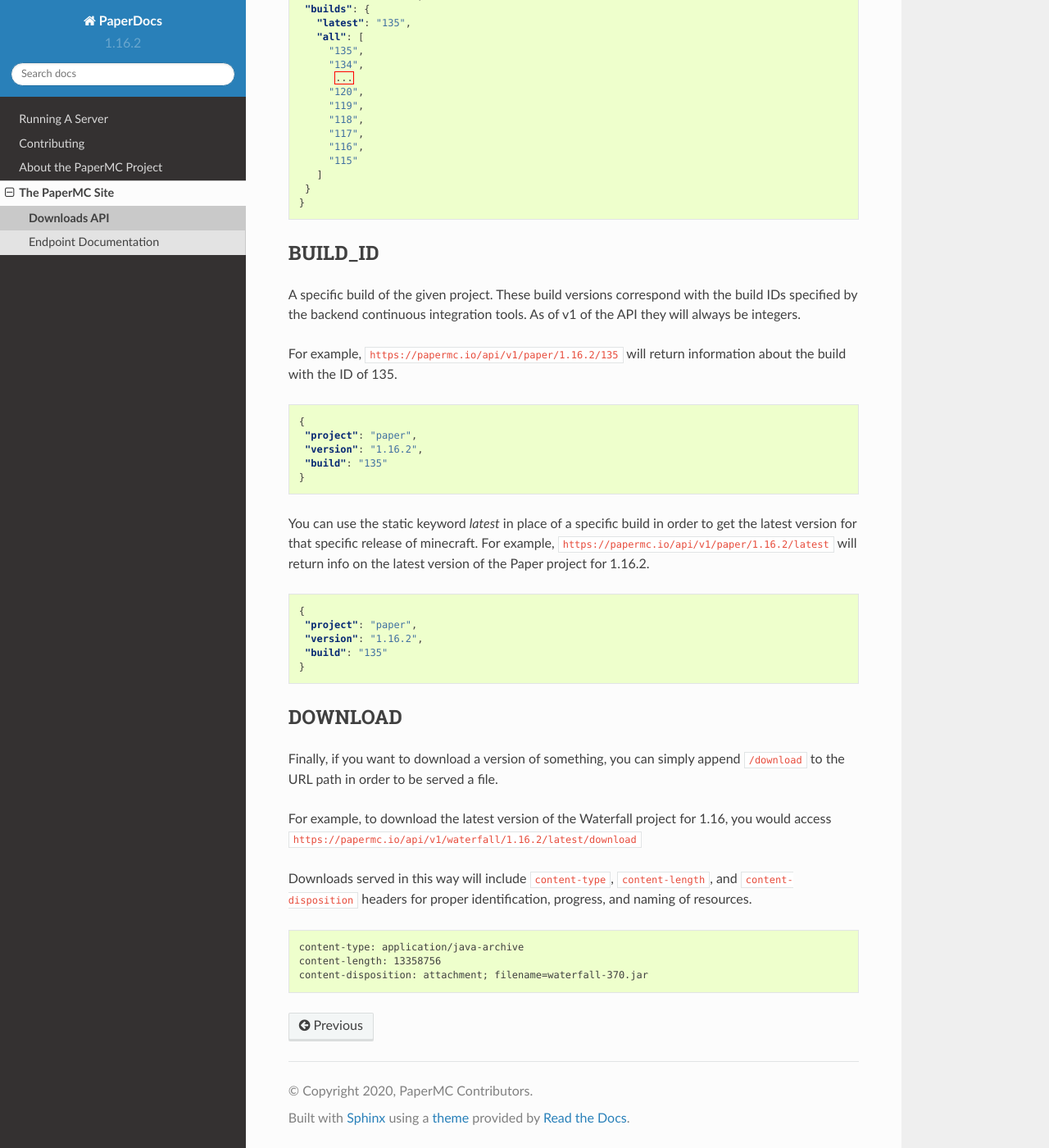
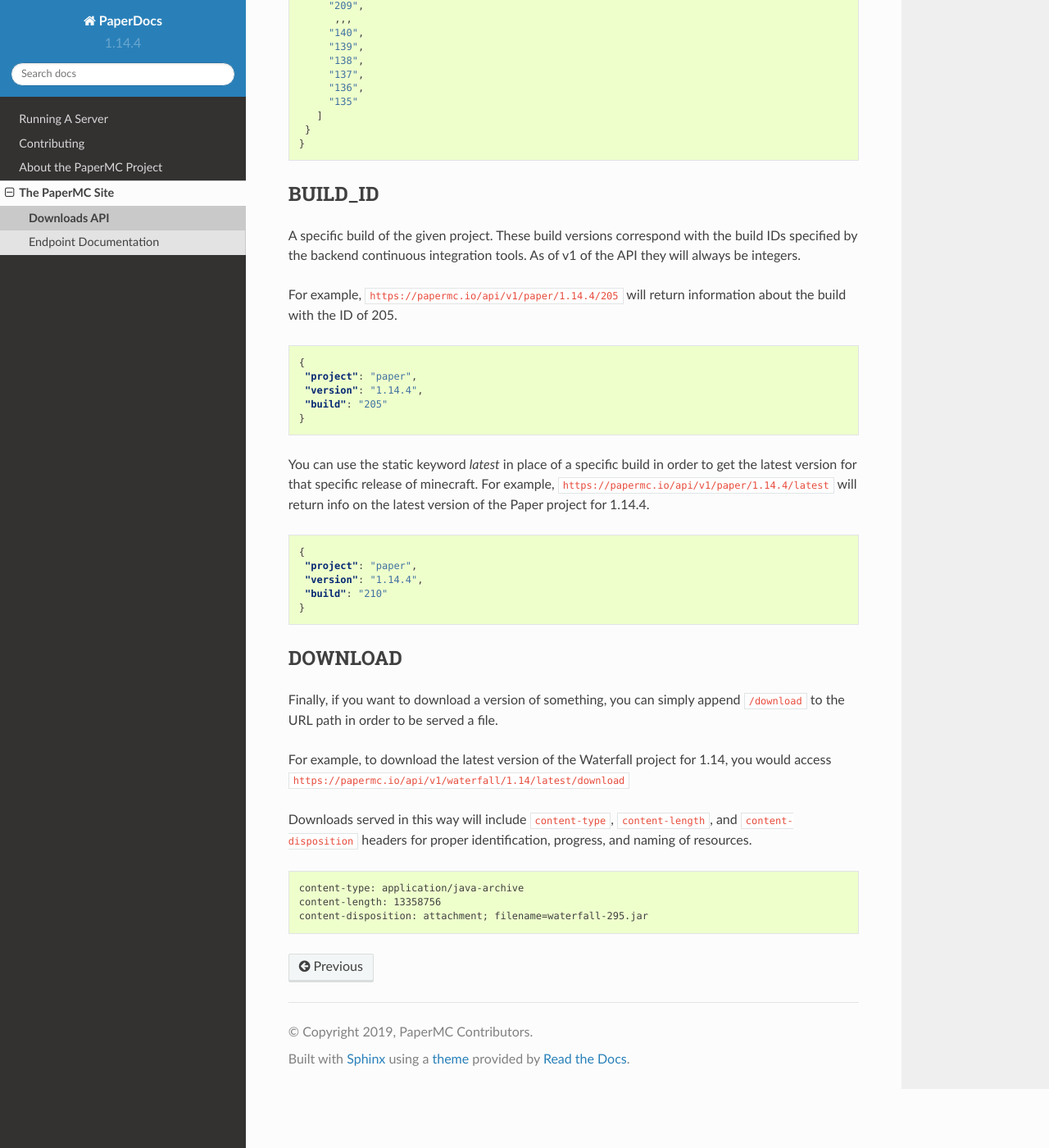
Before and after one commit to PaperMC/PaperDocs, a Sphinx documentation site: the page built from source/site/api.rst, in a window 1280 px wide and 1400 px high, scrolled down 2872 px. Shown: the whole window at 82% size. Built offline with Sphinx 7.4.7 and the Read the Docs theme 2.0.0, drawn with Linux system fonts in a browser that asks for light colours; some of the changed text lies outside the part shown.

Commit message:
Revert "Merge branch 'master' into master"
This reverts commit fc748e710dbdee617598e9468cc000f3ecf62cb6, reversing
changes made to ee2fdaac1fbd319c62e62aaee40007f8f7dc0ac7.

```diff
--- a/requirements.txt
+++ b/requirements.txt
@@ -1,5 +1,5 @@
-Sphinx==3.2.1
+Sphinx==2.2.0
 sphinx-JDLinker==1.4
-sphinx-intl==2.0.1
-sphinx-rtd-theme==0.5.0
+sphinx-intl==2.0.0
+sphinx-rtd-theme==0.4.3
 sphinx-autobuild==0.7.1
--- a/source/about/introduction.rst
+++ b/source/about/introduction.rst
@@ -16,7 +16,7 @@
 
 * Giving back to the community matters.
 
-* Mojang Studios decisions and assumptions are not necessarily the best for everyone.
+* Mojang's decisions and assumptions are not necessarily the best for everyone.
 
 Paper is largely composed of two projects:
 
--- a/source/about/structure.rst
+++ b/source/about/structure.rst
@@ -76,5 +76,5 @@
 version, Paperclip will not re-download the vanilla jar, it'll simply re-patch
 it and start up.
 
-If there is a Minecraft version change (like 1.9 to 1.10 or 1.16.1 to 1.16.2), only then will
+If there is a Minecraft version change (like 1.9 to 1.10), only then will
 Paperclip re-download the vanilla Minecraft jar.
--- a/source/conf.py
+++ b/source/conf.py
@@ -52,7 +52,7 @@
 
 # General information about the project.
 project = u'PaperDocs'
-copyright = u'2020, PaperMC Contributors'
+copyright = u'2019, PaperMC Contributors'
 author = u'PaperMC Team'
 
 # The version info for the project you're documenting, acts as replacement for
@@ -61,9 +61,9 @@
 #
 # The short X.Y version.
 # should match last MC version the docs were updated for
-version = u'1.16.2'
+version = u'1.14.4'
 # The full version, including alpha/beta/rc tags.
-release = u'1.16.2'
+release = u'1.14.4'
 
 # The language for content autogenerated by Sphinx. Refer to documentation
 # for a list of supported languages.
--- a/source/contributing/index.rst
+++ b/source/contributing/index.rst
@@ -2,8 +2,8 @@
 Contributing
 ============
 
-For further information, check out the PaperMC Discord @ discord.gg/papermc
+This page has yet to be written.
+
+It will contain information about contributing to the PaperMC project.
 
 For now see our `main repository's contributing information <https://github.com/PaperMC/Paper/blob/master/CONTRIBUTING.md>`_.
-
-It will contain information about contributing to the PaperMC project.
--- a/source/site/api.rst
+++ b/source/site/api.rst
@@ -17,14 +17,13 @@
 
 I just want to download the latest jar
 --------------------------------------
-To download the latest jar, simply connect to `<https://papermc.io/api/v1/paper/<target version>/<target build>/download>`__
+To download the latest jar, simply connect to `<https://papermc.io/api/v1/paper/1.14.4/latest/download>`__
 
-Within the URL for downloading a specified version of Paper, you may change the '<target version>' and '<target build>' to whichever you may want.
-When you have theses parameters specified, the download of the jar shall begin.
-If you change '<target build>' to 'latest' and you specify the '<target version>', you can download the latest build for the versioned release.
-If you're looking for Waterfall or Travertine, their name can be used in place of `paper` as either `waterfall` or `travertine`.
-Specific versions can be downloaded replacing `1.15.2` with `1.16.2` or newer.
-For additional information about available endpoints, projects, and versions, please read further below.
+If you're looking for Waterfall or Travertine, their name can be used in place
+of `paper` as either `waterfall` or `travertine`. Specific versions can also be
+used by replacing `1.14.4` with `1.12.2` or another version. For additional
+information about available endpoints, projects, and versions, please read
+further below.
 
 The new URLs give me weird filenames
 ------------------------------------
@@ -68,9 +67,9 @@
  {
   "project": "waterfall",
   "versions": [
-   "1.16",
-   "1.15",
-   "1.14"
+   "1.13",
+   "1.12",
+   "1.11"
   ]
  }
 
@@ -103,11 +102,6 @@
  {
   "project": "paper",
   "versions": [
-    "1.16.2",
-    "1.16.1",
-    "1.15.2",
-    "1.15.1",
-    "1.15",
     "1.14.4",
     "1.14.3",
     "1.14.2",
@@ -115,34 +109,39 @@
     "1.14",
     "1.13.2",
     "1.13.1",
+    "1.13-pre7",
     "1.13",
     "1.12.2",
     "1.12.1",
-    "1.12"
+    "1.12",
+    "1.11.2",
+    "1.10.2",
+    "1.9.4",
+    "1.8.8"
   ]
  }
 
 These versions correspond to the version of Minecraft the software is targeting.
-For example, ``https://papermc.io/api/v1/paper/1.16.2`` will return all build IDs
-targeting the 1.16.2 version of Minecraft.
+For example, ``https://papermc.io/api/v1/paper/1.14.4`` will return all build IDs
+targetting the 1.13.2 version of Minecraft.
 
 .. code-block:: json
 
  {
   "project": "paper",
-  "version": "1.16.2",
+  "version": "1.14.4",
   "builds": {
-    "latest": "135",
+    "latest": "210",
     "all": [
-      "135",
-      "134",
-       ...
-      "120",
-      "119",
-      "118",
-      "117",
-      "116",
-      "115"
+      "210",
+      "209",
+       ,,,
+      "140",
+      "139",
+      "138",
+      "137",
+      "136",
+      "135"
     ]
   }
  }
@@ -153,28 +152,28 @@
 with the build IDs specified by the backend continuous integration tools. As of
 v1 of the API they will always be integers.
 
-For example, ``https://papermc.io/api/v1/paper/1.16.2/135`` will return
-information about the build with the ID of 135.
+For example, ``https://papermc.io/api/v1/paper/1.14.4/205`` will return
+information about the build with the ID of 205.
 
 .. code-block:: json
 
  {
   "project": "paper",
-  "version": "1.16.2",
-  "build": "135"
+  "version": "1.14.4",
+  "build": "205"
  }
 
 You can use the static keyword `latest` in place of a specific build in order to
 get the latest version for that specific release of minecraft.
-For example, ``https://papermc.io/api/v1/paper/1.16.2/latest`` will return info
-on the latest version of the Paper project for 1.16.2.
+For example, ``https://papermc.io/api/v1/paper/1.14.4/latest`` will return info
+on the latest version of the Paper project for 1.14.4.
 
 .. code-block:: json
 
  {
   "project": "paper",
-  "version": "1.16.2",
-  "build": "135"
+  "version": "1.14.4",
+  "build": "210"
  }
 
 DOWNLOAD
@@ -182,8 +181,8 @@
 Finally, if you want to download a version of something, you can simply append
 ``/download`` to the URL path in order to be served a file.
 
-For example, to download the latest version of the Waterfall project for 1.16,
-you would access ``https://papermc.io/api/v1/waterfall/1.16.2/latest/download``
+For example, to download the latest version of the Waterfall project for 1.14,
+you would access ``https://papermc.io/api/v1/waterfall/1.14/latest/download``
 
 Downloads served in this way will include ``content-type``, ``content-length``,
 and ``content-disposition`` headers for proper identification, progress, and
@@ -193,4 +192,4 @@
 
     content-type: application/java-archive
     content-length: 13358756
-    content-disposition: attachment; filename=waterfall-370.jar
+    content-disposition: attachment; filename=waterfall-295.jar
```
Also changed, not shown: other parts of source/about/structure.rst (+1 -1 lines), CONTRIBUTING.md (+4 -4 lines), README.md (+3 -3 lines), source/server/configuration.rst (+7 -6 lines), LICENSE.txt, 1 other file.
